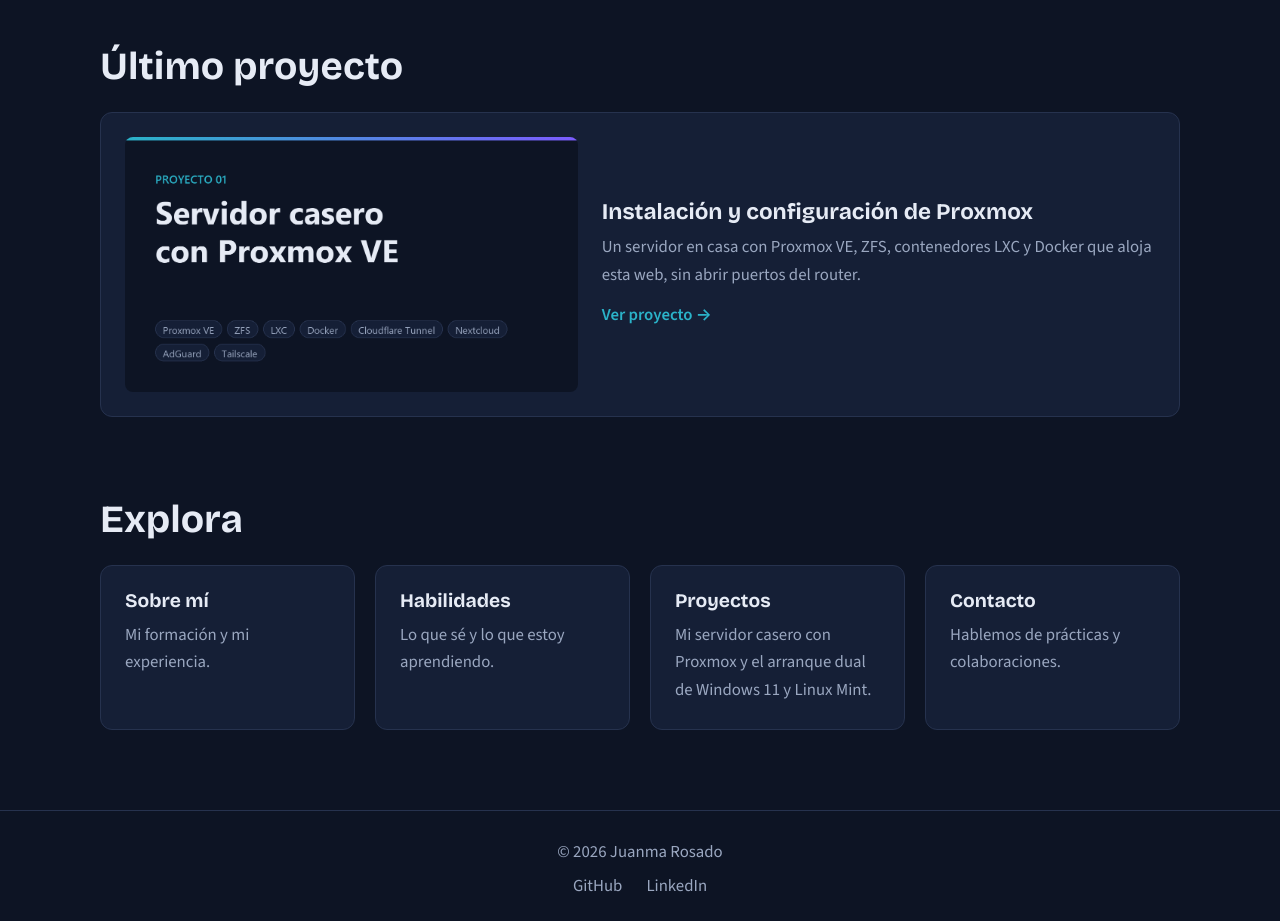
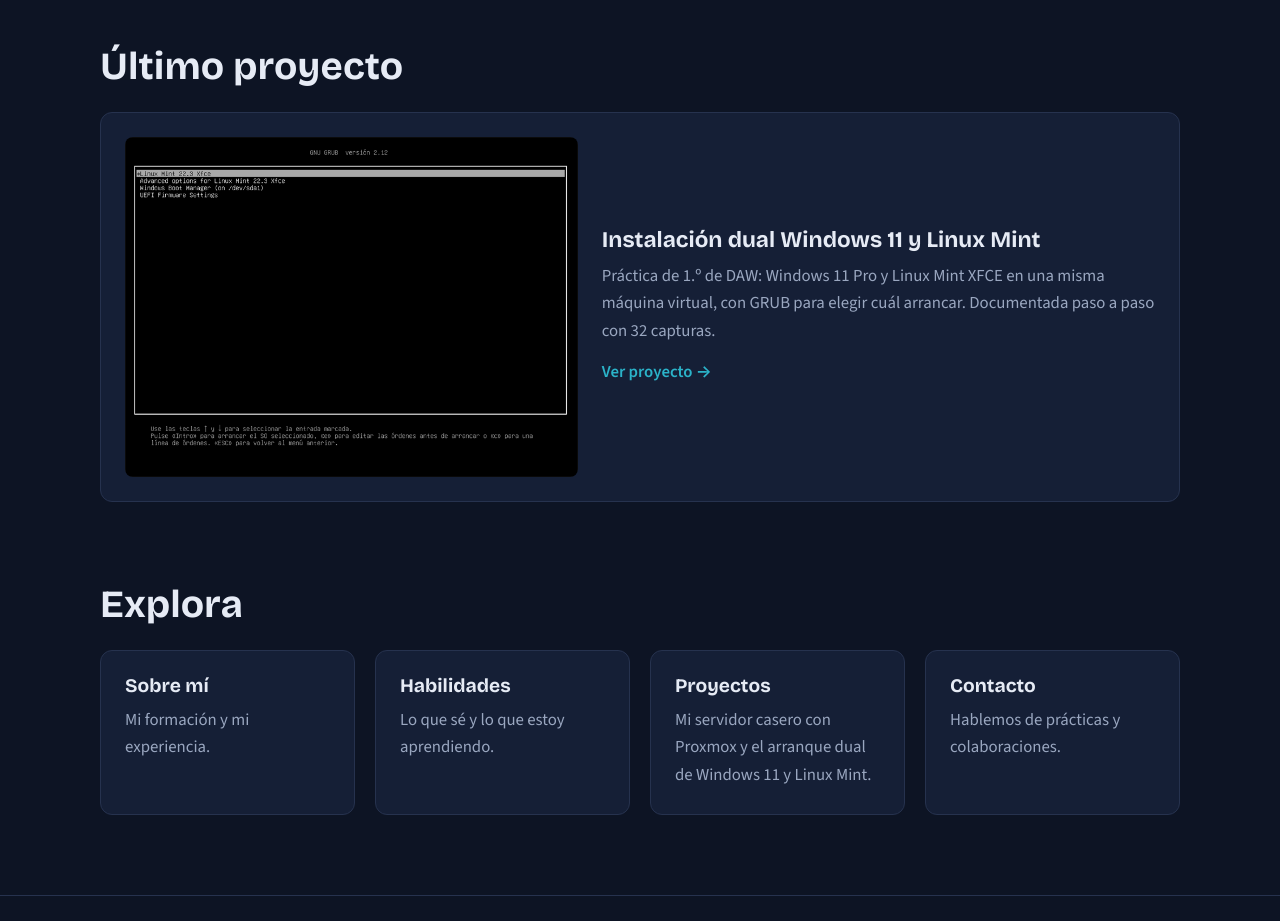
Before and after one commit to Juanma-Rosado/servidor-casero, a plain HTML site: page web/portfolio/index.html in a window 1280 px wide. Shown: the part 820-1741 px from the top of the page. Drawn offline with Linux system fonts and the light colour scheme.

Commit message:
Portfolio: la guía del arranque dual, como último proyecto
Imagen al compartir en la guía, tarjeta destacada del inicio y texto
de «Próximamente» al día.

```diff
--- a/web/portfolio/index.html
+++ b/web/portfolio/index.html
@@ -73,10 +73,10 @@
     <section class="section container">
       <h2 class="reveal">Último proyecto</h2>
       <a href="proyectos.html" class="card tilt reveal feature">
-        <img src="img/proyecto-proxmox.webp" width="1200" height="675" alt="" loading="lazy">
+        <img src="guia-dual-w11-mint/img/paso-22.png" width="800" height="600" alt="" loading="lazy">
         <div>
-          <h3>Instalación y configuración de Proxmox</h3>
-          <p>Un servidor en casa con Proxmox VE, ZFS, contenedores LXC y Docker que aloja esta web, sin abrir puertos del router.</p>
+          <h3>Instalación dual Windows 11 y Linux Mint</h3>
+          <p>Práctica de 1.º de DAW: Windows 11 Pro y Linux Mint XFCE en una misma máquina virtual, con GRUB para elegir cuál arrancar. Documentada paso a paso con 32 capturas.</p>
           <span class="feature__more">Ver proyecto →</span>
         </div>
       </a>
```
Also changed, not shown: web/portfolio/guia-dual-w11-mint/index.html (+5 -0 lines), web/portfolio/proyectos.html (+1 -1 lines), 1 other file.
